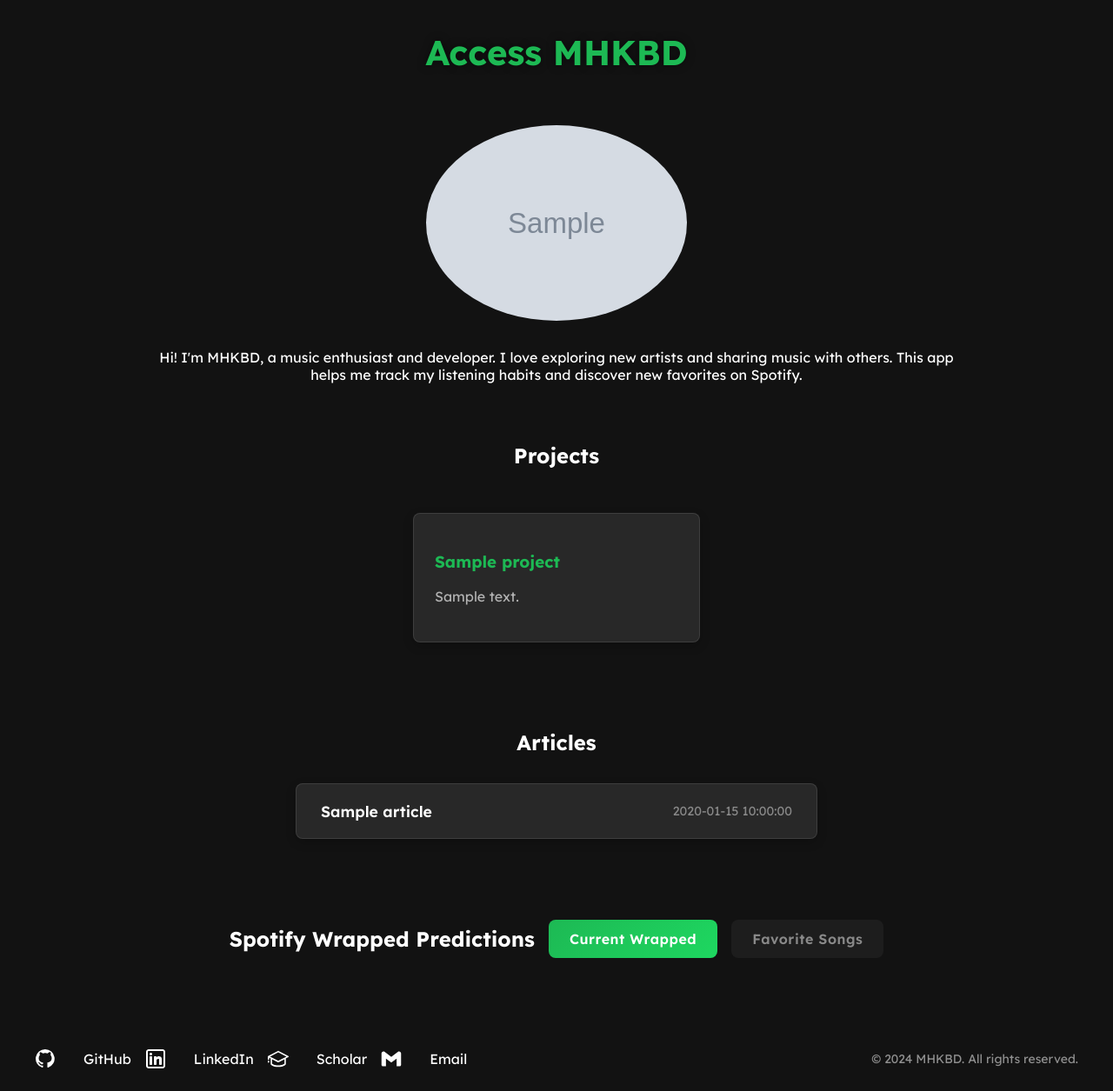
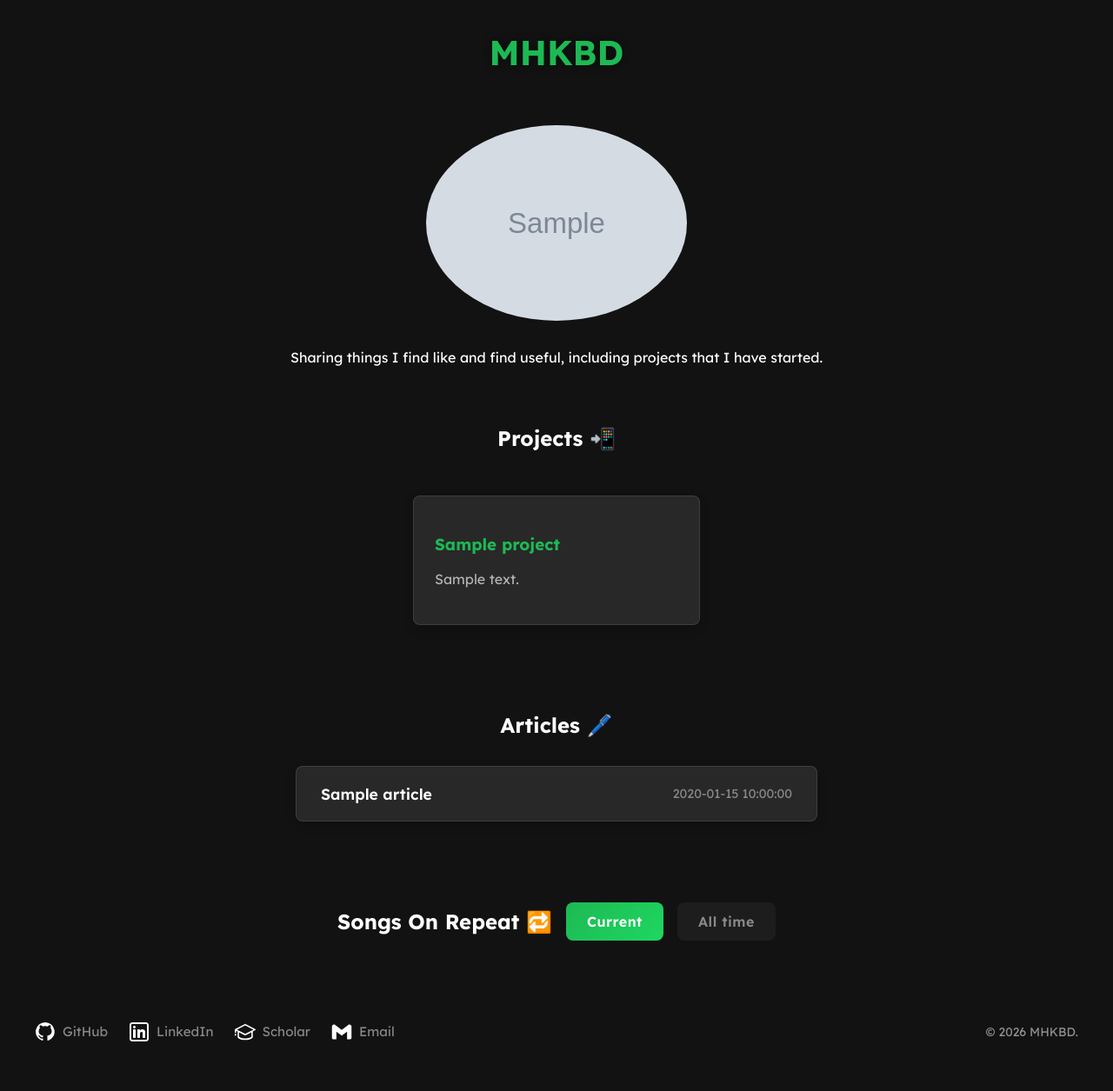
Before and after one commit to Mushfiquehk/read-my-mind, a Flask app: template app/templates/pages/index.html in a window 1280 px wide. Shown: the whole page at 87% size. Before the commit the page ends 1229 px from the top, so only its background shows below. Run offline with Flask 3, Linux system fonts and the light colour scheme; the template is opened without the code that fills it: most values are stand-ins (such as "Sample title", 1, 10 or a date in 2020); grey boxes marked "Sample" are stand-in pictures; parts of the project's set-up code (start-up, migrations or seed data) failed here and were passed over.

Commit message:
Enhance footer styling and update content: improve spacing, background color, and copyright year; modify index and wrapped pages for clarity and consistency

```diff
--- a/app/static/css/components/footer.css
+++ b/app/static/css/components/footer.css
@@ -1,7 +1,9 @@
 .footer {
     padding-top: 3rem;
+    padding-bottom: 3rem; /* Ensure even top/bottom spacing */
     margin-top: auto;
     width: 100%;
+    background-color: var(--secondary-color); /* Ensure background is consistent */
 }
 
 img {
@@ -17,36 +19,49 @@ img {
     display: flex;
     flex-direction: column;
     align-items: center;
-    gap: 1.5rem;
+    gap: 2rem; /* Increased gap for better spacing on mobile */
 }
 
 @media screen and (min-width: 768px) {
     .footer-content {
         flex-direction: row;
         justify-content: space-between;
+        align-items: center; /* Ensure vertical alignment */
     }
 }
 
 .social-links {
     display: flex;
     flex-wrap: wrap;
-    gap: 1rem;
+    gap: 1.5rem; /* Consistent gap */
     justify-content: center;
+    align-items: center;
 }
 
 .social-link {
-    flex: 1 1 45%;
     display: flex;
     align-items: center;
     justify-content: center;
-    gap: 2rem;
+    gap: 0.5rem; /* Reduced from 2rem to be tighter and more consistent */
     text-decoration: none;
-    color: inherit;
+    color: #888; /* Softer text color */
+    transition: color 0.3s ease;
+    font-size: 0.95rem;
+}
+
+.social-link:hover {
+    color: #1ED760; /* Brand color on hover */
 }
 
 .social-link img {
-    width: 24px;
-    height: 24px;
+    width: 20px; /* Slightly smaller icons for better proportion */
+    height: 20px;
+}
+
+.copyright {
+    color: #888;
+    font-size: 0.9rem;
+    margin: 0; /* Remove default margins */
 }
 
 @media screen and (min-width: 768px) {
--- a/app/templates/components/footer.html
+++ b/app/templates/components/footer.html
@@ -19,6 +19,6 @@
         Email
       </a>
     </div>
-    <p class="copyright">© 2024 MHKBD. All rights reserved.</p>
+    <p class="copyright">© <script>document.write(new Date().getFullYear())</script> MHKBD.</p>
   </div>
 </footer>
--- a/app/templates/pages/index.html
+++ b/app/templates/pages/index.html
@@ -8,20 +8,19 @@
 {% block title %}MHKBD Profile{% endblock %}
 
 {% block content %}
-<h1>Access MHKBD</h1>
+<h1>MHKBD</h1>
 
 <section class="about-section">
     <div class="profile-image-container">
         <img src="{{ spotify_profile_image }}" alt="Profile Picture" class="profile-image">
     </div>
     <div class="about-text">
-        <p>Hi! I'm MHKBD, a music enthusiast and developer. I love exploring new artists and sharing music with others.
-            This app helps me track my listening habits and discover new favorites on Spotify.</p>
+        <p>Sharing things I find like and find useful, including projects that I have started.</p>
     </div>
 </section>
 
 <section class="projects-section">
-    <h2>Projects</h2>
+    <h2>Projects 📲</h2>
     <div class="projects-container">
         {% for project in projects %}
         <div class="project-card">
@@ -33,7 +32,7 @@
 </section>
 
 <section class="articles-section">
-    <h2>Articles</h2>
+    <h2>Articles 🖊️</h2>
     {% if articles %}
     <div class="articles-list">
         {% for article in articles %}
@@ -49,11 +48,11 @@
 </section>
 
 <section class="spotify-section">
-    <h2>Spotify Wrapped Predictions</h2>
+    <h2>Songs On Repeat 🔁</h2>
 
     <div class="spotify-buttons">
-        <a href="{{ url_for('wrapped.current_wrapped') }}" class="btn btn-primary">Current Wrapped</a>
-        <a href="{{ url_for('wrapped.my_recommendations') }}" class="btn btn-secondary disabled" tabindex="-1" aria-disabled="true">Favorite Songs</a>
+        <a href="{{ url_for('wrapped.current_wrapped') }}" class="btn btn-primary">Current</a>
+        <a href="{{ url_for('wrapped.my_recommendations') }}" class="btn btn-secondary disabled" tabindex="-1" aria-disabled="true">All time</a>
     </div>
 </section>
 
--- a/app/templates/pages/wrapped.html
+++ b/app/templates/pages/wrapped.html
@@ -1,7 +1,7 @@
 {% extends 'base.html' %}
 
 {% block title %}
-  MHKBD Wrapped
+ On Repeat
 {% endblock %}
 
 {% block extra_css %}
@@ -15,11 +15,11 @@
     <div class="back-button">
       <h1>
         <a href="{{ url_for('main.home') }}">
-          Wrapped {{ year }}
+          On Repeat {{ year }}
         </a>
       </h1>
     </div>
-    <p>Here's how I listened this year</p>
+    <p>Here's what I've been listening to (automatically updated using Spotify API)</p>
   </div>
 
   <!-- Image Section -->
```
Also changed, not shown: README.md, 1 other file.
